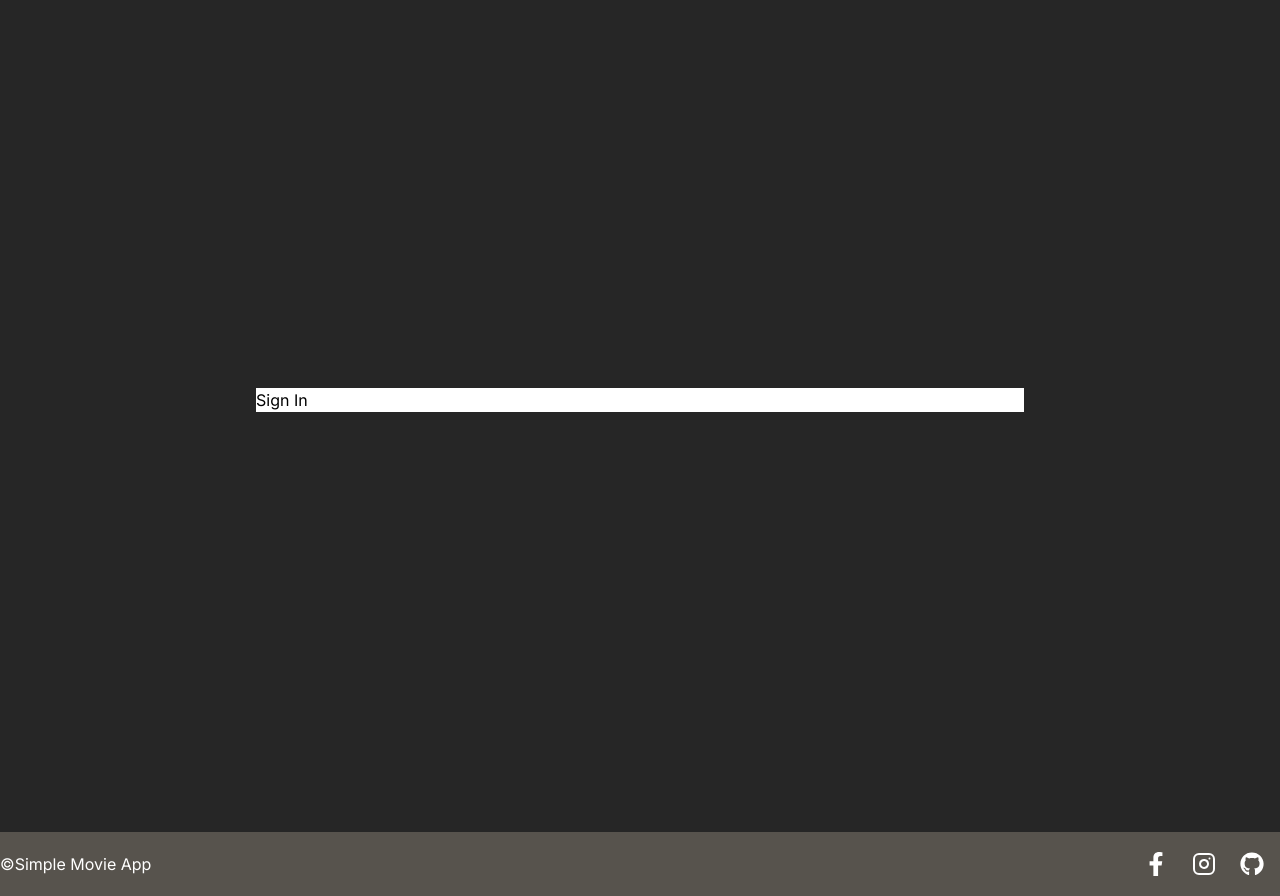
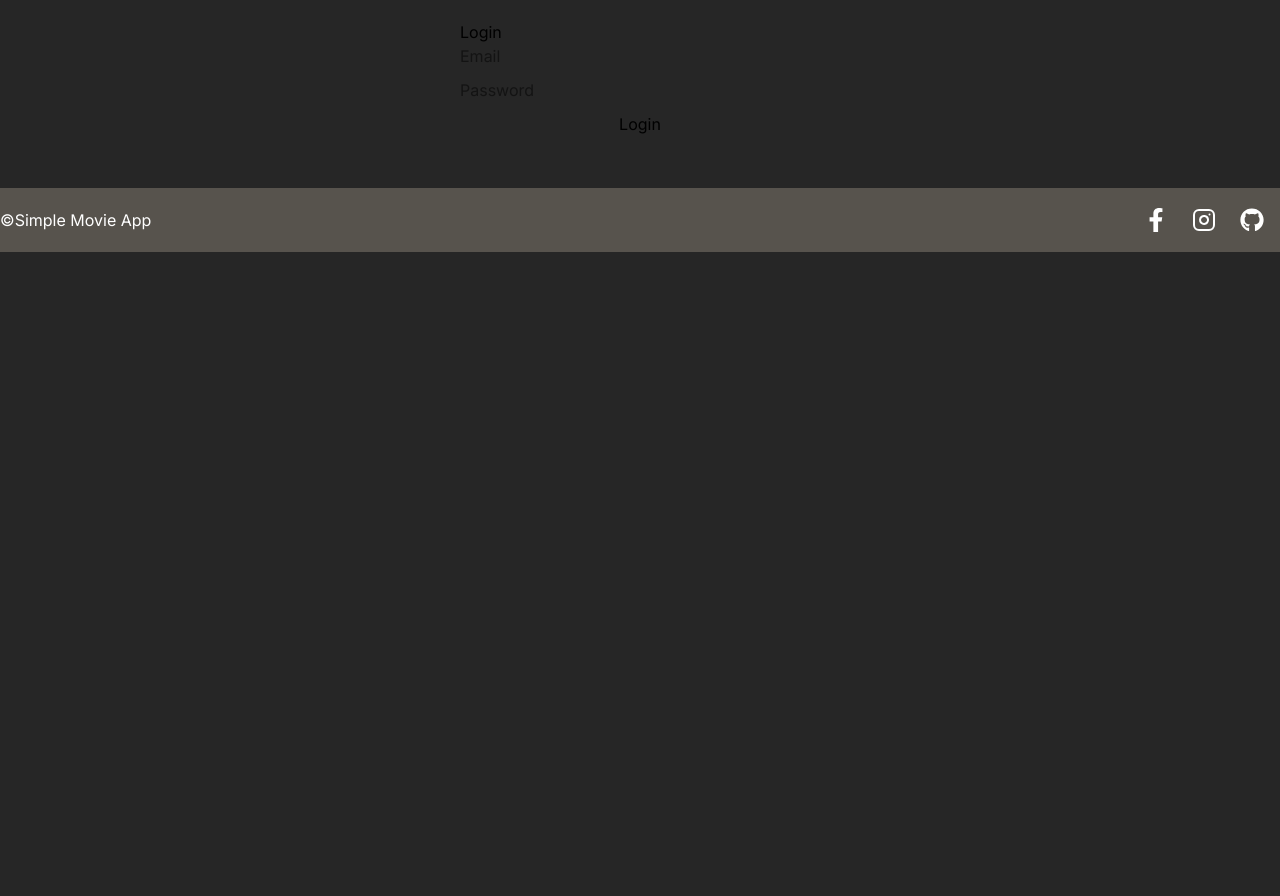
Before and after one commit to Rosier-Anderson/imovie, a Next.js app: page /login in a window 1280 px wide. After the commit the page ends 800 px from the top, so only its background shows below. Built offline with nearby package versions, Linux system fonts and the light colour scheme.

Commit message:
Refactor movie info and login pages, update header components, and add Backdrop & Poster components

```diff
--- /dev/null
+++ b/app/(group)/Backdrop.tsx
@@ -0,0 +1,34 @@
+import Image from "next/image";
+import { imageLoader } from "@/app/utils/imageLoader";
+
+export default function Backdrop({
+  backdrop_path,
+  title,
+}: {
+  backdrop_path: string;
+  title: string;
+}) {
+  return (
+    <div className=" w-full h-[400px] overflow-hidden  ">
+      <figure
+        className="relative size-full  absolute bottom-0
+  w-full
+  bg-black/50
+  text-white
+  text-center
+  text-lg
+  p-5
+
+  transition-opacity duration-500 ease-in-out"
+      >
+        <Image
+          src={imageLoader(backdrop_path)}
+          alt={`${title} picture`}
+          className="bg-cover bg-no-repeat object-cover object-top  before:absolute before:block before:bg-red-primary before:size-full "
+          fill
+          priority
+        />
+      </figure>
+    </div>
+  );
+}
--- /dev/null
+++ b/app/(group)/Poster.tsx
@@ -0,0 +1,24 @@
+import Image from "next/image";
+import { imageLoader } from "@/app/utils/imageLoader";
+
+export default function Poster({
+  poster_path,
+  title,
+}: {
+  poster_path: string;
+  title: string;
+}) {
+  return (
+    <div className="w-56 h-[380px] p-2  bg-white rounded-2xl">
+      <figure className="relative size-full rounded-2xl overflow-hidden ">
+        <Image
+          src={imageLoader(poster_path)}
+          className="object-cover "
+          alt={`${title} picture`}
+          fill
+          priority
+        />
+      </figure>
+    </div>
+  );
+}
--- a/app/(group)/info/movie/[id]/page.tsx
+++ b/app/(group)/info/movie/[id]/page.tsx
@@ -1,38 +1,33 @@
+import React from "react";
+import Backdrop from "@/app/(group)/Backdrop";
+import Poster from "@/app/(group)/Poster";
 import { fetchMovieDetails } from "@/app/lib/data";
+import { MovieProps } from "@/app/lib/definitions";
 import SideNav from "@/app/ui/asside/SideNav";
 import Header from "@/app/ui/header/Header";
-import { imageLoader } from "@/app/utils/imageLoader";
-import Image from "next/image";
-
-import React from "react";
 
 async function Movie({ params }: { params: Promise<{ id: number }> }) {
   const { id } = await params;
-  interface Movie {
-    title: string;
-    poster_path: string;
-    backdrop_path: string;
-    vote_count: number;
-  }
+
   const movie = await fetchMovieDetails(id);
-  const { title, poster_path, backdrop_path, vote_count }: Movie = movie;
+  const { title, poster_path, backdrop_path, vote_count }: MovieProps = movie;
   console.log(movie);
   return (
-    <div className="">
+    <div className="w-sreen h-screen ">
       <Header />
       <div className="flex">
         <SideNav />
-        <section className="w-full bg-red-primary">
-          <div className=" w-full h-[400px] overflow-hidden">
-            <figure className=" relative size-full ">
-              <Image
-                src={imageLoader(backdrop_path)}
-                alt={`${title} picture`}
-                className=" object-cover object-center "
-                fill
-                priority
-              />
-            </figure>
+        <section className=" w-full ">
+          <div className="relative flex --flex-col " dir="ltr">
+            <Backdrop backdrop_path={backdrop_path} title={title} />
+            <div className="absolute --inset-x-12 start-12 bottom-16 h-16 ">
+              <Poster poster_path={poster_path} title={title} />
+              <div className="">{/* button */}</div>
+            </div>
+            <div className="absolute left-80 bottom-16 h-16  ">
+              {" "}
+              <h1 className="text-4xl font-bold text-white ">{title}</h1>
+            </div>
           </div>
         </section>
       </div>
--- /dev/null
+++ b/app/login/login-form.tsx
@@ -0,0 +1,53 @@
+import React from "react";
+
+async function LoginForm() {
+  "use server";
+
+  return (
+    <form
+      method="POST"
+      action="api/login"
+      className="flex flex-col text-base space-y-4"
+    >
+      {/* Email Field */}
+      <div className="flex flex-col">
+        <label htmlFor="email" className="text-sm font-medium text-gray-700 mb-1">
+          Email Address
+        </label>
+        <input
+          id="email"
+          type="email"
+          name="email"
+          placeholder="you@example.com"
+          required
+          className="w-full px-4 py-2 border border-gray-300 rounded-md focus:outline-none focus:ring-2 focus:ring-primary focus:border-transparent"
+        />
+      </div>
+
+      {/* Password Field */}
+      <div className="flex flex-col">
+        <label htmlFor="password" className="text-sm font-medium text-gray-700 mb-1">
+          Password
+        </label>
+        <input
+          id="password"
+          type="password"
+          name="password"
+          placeholder="••••••••"
+          required
+          className="w-full px-4 py-2 border border-gray-300 rounded-md focus:outline-none focus:ring-2 focus:ring-primary focus:border-transparent"
+        />
+      </div>
+
+      {/* Submit Button */}
+      <button
+        type="submit"
+        className=" hover:bg-red-700 text-white font-semibold py-2 rounded-md transition-colors duration-200 bg-red-primary"
+      >
+        Sign In
+      </button>
+    </form>
+  );
+}
+
+export default LoginForm;
--- a/app/login/page.tsx
+++ b/app/login/page.tsx
@@ -1,14 +1,76 @@
-import CustomLink from "@/app/ui/CustomLink";
-import React from "react";
+"use client";
+import { useState } from "react";
+import { useRouter } from "next/navigation";
 
-export default function Login() {
+export default function LoginPage() {
+  const [email, setEmail] = useState("");
+  const [password, setPassword] = useState("");
+  const [error, setError] = useState("");
+  const [loading, setLoading] = useState(false);
+  const router = useRouter();
+
+  const handleLogin = async (e: React.FormEvent) => {
+    e.preventDefault();
+    setError("");
+    setLoading(true);
+
+    try {
+      const res = await fetch("https://i-movie-backend.vercel.app/login", {
+        method: "POST",
+        headers: {
+          "Content-Type": "application/json",
+        },
+        body: JSON.stringify({ email, password }),
+        credentials: "include", // ✅ important if backend sets cookies
+      });
+
+      const data = await res.json();
+
+      if (!res.ok) {
+        setError(data.message || "Login failed");
+        return;
+      }
+
+      // Example: Save token in localStorage if backend sends one
+      if (data.token) {
+        localStorage.setItem("token", data.token);
+      }
+
+      // ✅ Redirect user to dashboard or homepage
+      router.push("/dashboard");
+    } catch (err) {
+      console.error(err);
+      setError("Something went wrong. Please try again.");
+    } finally {
+      setLoading(false);
+    }
+  };
+
   return (
-    <main className="size-screen flex justify-center items-center">
-     <article className="w-3xl bg-white">
-      <section className="">
-        <h1 className="">Sign In</h1>
-      </section>
-     </article>
-    </main>
+    <div style={{ maxWidth: 400, margin: "0 auto", padding: 20 }}>
+      <h2>Login</h2>
+      <form onSubmit={handleLogin}>
+        <input
+          type="email"
+          placeholder="Email"
+          value={email}
+          required
+          onChange={(e) => setEmail(e.target.value)}
+          style={{ display: "block", marginBottom: 10, width: "100%" }}
+        />
+        <input
+          type="password"
+          placeholder="Password"
+          value={password}
+          required
+          onChange={(e) => setPassword(e.target.value)}
+          style={{ display: "block", marginBottom: 10, width: "100%" }}
+        />
+        <button type="submit" disabled={loading} style={{ width: "100%" }}>
+          {loading ? "Logging in..." : "Login"}
+        </button>
+      </form>
+      {error && <p style={{ color: "red", marginTop: 10 }}>{error}</p>}
+    </div>
   );
 }
--- a/app/ui/header/Header.tsx
+++ b/app/ui/header/Header.tsx
@@ -8,7 +8,11 @@ export default function Header() {
   return (
     <div className="w-full bg-white dark:bg-neutral-primary border-b border-b-gray-secondary dark:border-b-neutral-primary h-20 md:col-span-3 sticky top-0 z-50">
       <header className=" flex justify-between items-center max-w-[1200px] h-full mx-auto ">
-        <Logo />
+        <Logo>
+          <h1 className="text-xl dark:text-white font-bold hidden md:block">
+            I-MOVIE
+          </h1>
+        </Logo>
         <SearchInput />
         <div className="flex justify-center items-center gap-6 p-2 ">
           <ToggleThemeButton />
--- a/app/ui/header/Logo.tsx
+++ b/app/ui/header/Logo.tsx
@@ -1,14 +1,17 @@
 import img from "../../../public/assets/img/logo.png";
 import Link from "next/link";
 import Image from "next/image";
-export const Logo = () => {
+import React, { isValidElement } from "react";
+
+type LogoProps = {
+  children?: React.ReactElement;
+};
+export const Logo = (children: LogoProps) => {
   return (
     <div className="h-20 flex items-center ">
       <Link href="/" className="flex items-center justify-center">
         <Image src={img} className="w-15 h-15" alt="logo image " priority />
-        <h1 className="text-xl dark:text-white font-bold hidden md:block">
-          I-MOVIE
-        </h1>
+        {children && isValidElement(children) && children}
       </Link>
     </div>
   );
```
Also changed, not shown: app/lib/definitions.ts (+7 -1 lines).
